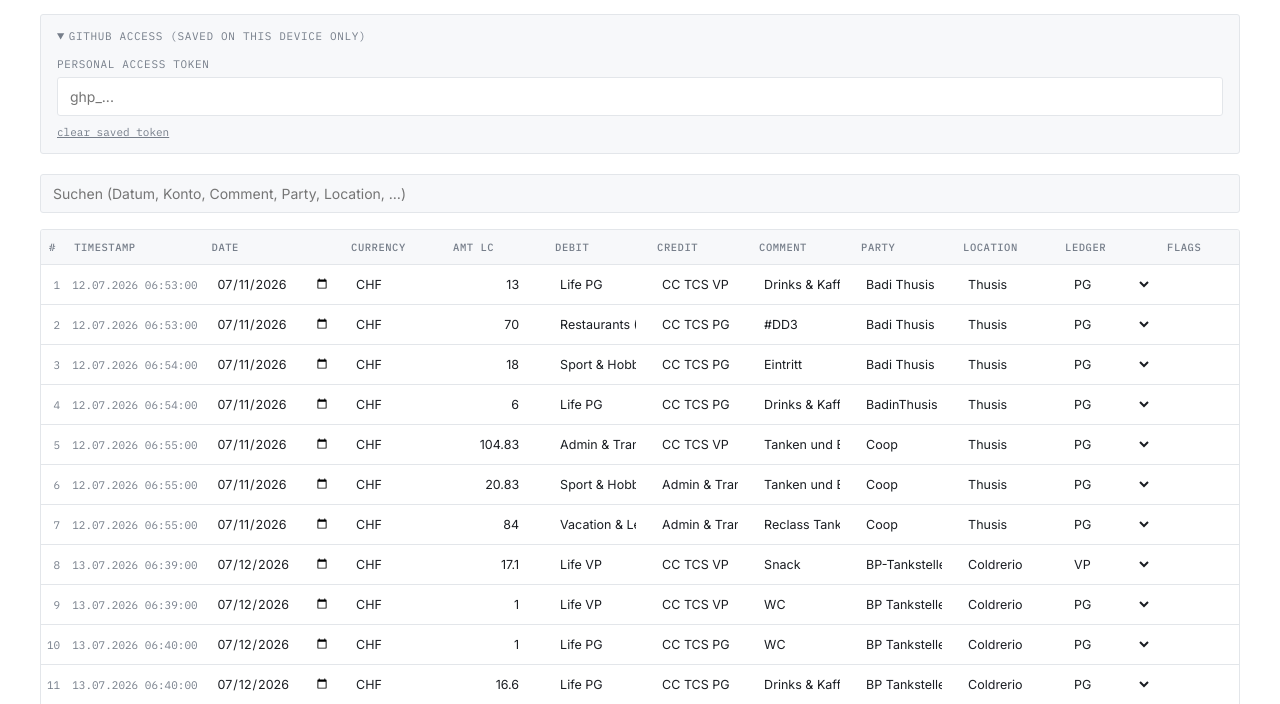
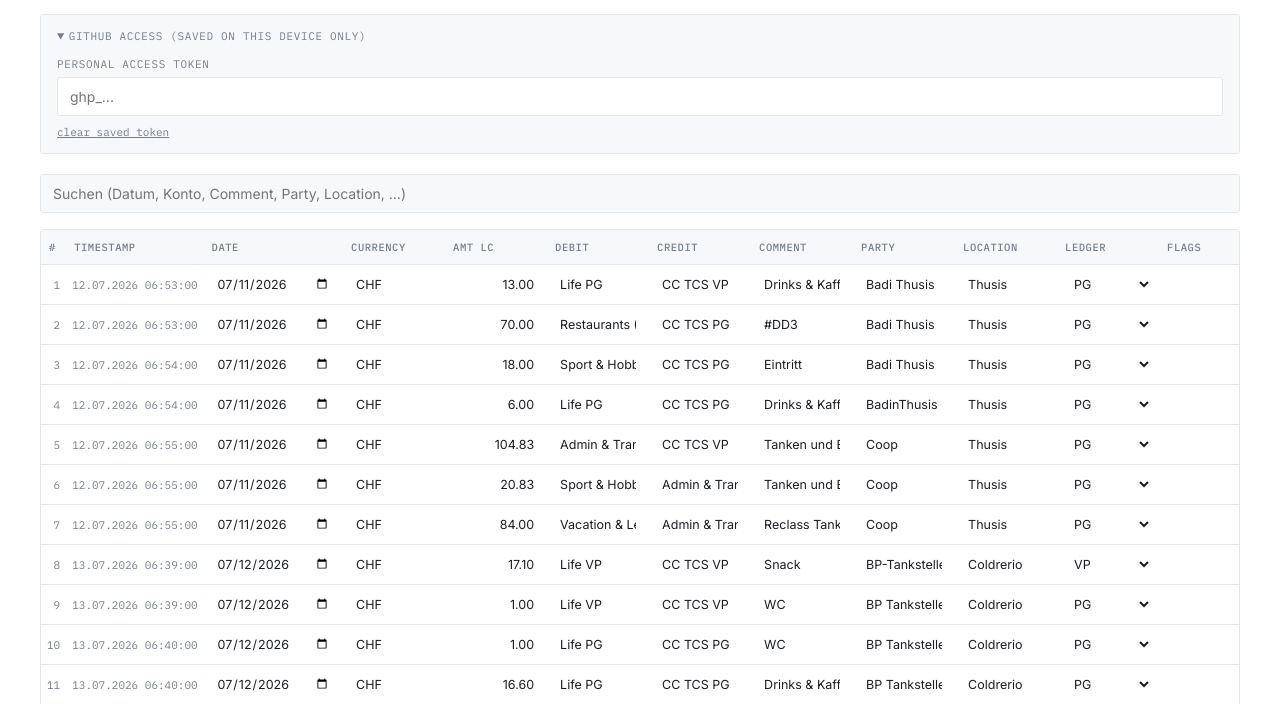
Before and after one commit to Munotstadt/accountingdatacollector, a plain HTML site: page accounting-entries-editor.html in a window 1280 px wide. Shown: the part 96-800 px from the top of the page. Drawn offline with Linux system fonts and the light colour scheme.

Commit message:
Update accounting-entries-editor.html

```diff
--- a/accounting-entries-editor.html
+++ b/accounting-entries-editor.html
@@ -340,6 +340,36 @@ function buildRow(fields, index){
 
   const tr = document.createElement('tr');
 
+  function fmtAmt(v){
+    const n = parseFloat(v);
+    if (isNaN(n)) return v || '';
+    return n.toLocaleString('de-CH', { minimumFractionDigits: 2, maximumFractionDigits: 2 });
+  }
+
+  // Amount field: shows formatted (1'234.50, matching the Dashboard) while not
+  // focused, switches to the plain editable number on focus/typing.
+  function amountCell(key){
+    const td = document.createElement('td');
+    const input = document.createElement('input');
+    input.type = 'text';
+    input.inputMode = 'decimal';
+    input.style.textAlign = 'right';
+    input.value = fmtAmt(current[key]);
+    input.addEventListener('focus', () => {
+      input.value = current[key];
+      input.select();
+    });
+    input.addEventListener('input', () => {
+      current[key] = input.value;
+      markDirty();
+    });
+    input.addEventListener('blur', () => {
+      input.value = fmtAmt(current[key]);
+    });
+    td.appendChild(input);
+    return td;
+  }
+
   function cellInput(key, type, extra){
     const td = document.createElement('td');
     const input = document.createElement(type === 'select' ? 'select' : 'input');
@@ -375,7 +405,7 @@ function buildRow(fields, index){
 
   tr.appendChild(cellInput('Date', 'date'));
   tr.appendChild(cellInput('Currency', 'text'));
-  tr.appendChild(cellInput('AmtLC', 'number'));
+  tr.appendChild(amountCell('AmtLC'));
   tr.appendChild(cellInput('DebitAccount', 'text'));
   tr.appendChild(cellInput('CreditAccount', 'text'));
   tr.appendChild(cellInput('Comment', 'text'));
```
